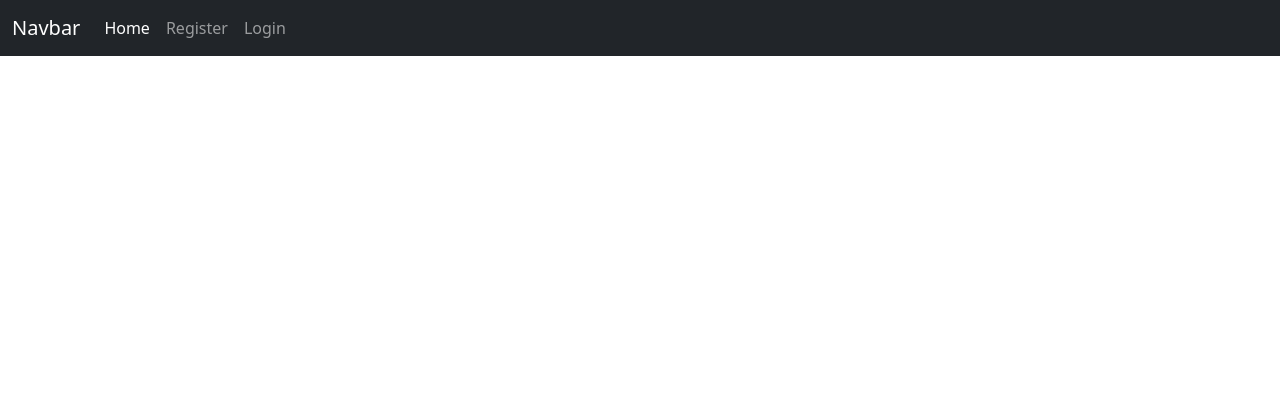
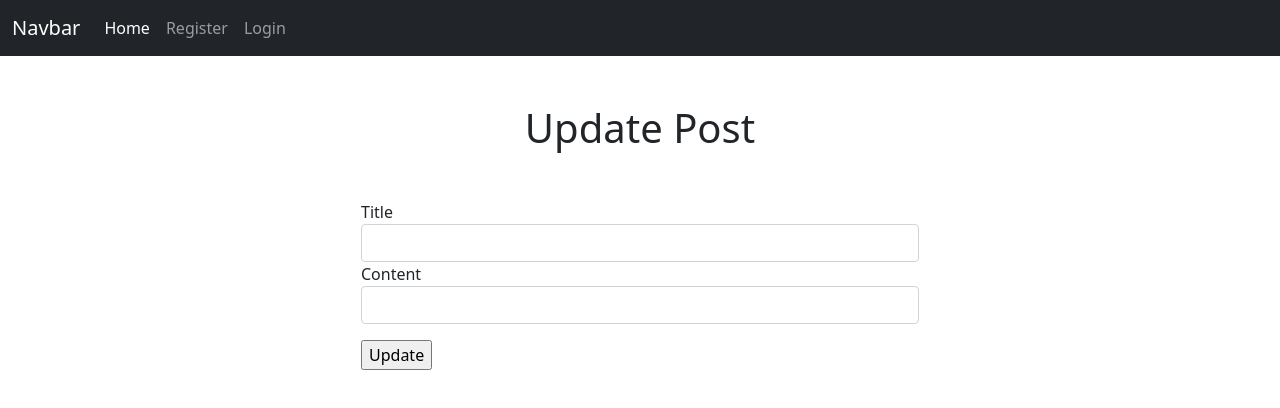
Before and after one commit to dshinnn/React_BlogProject, a React (Create React App) app: page /blog/posts/1/edit in a window 1280 px wide. Shown: the top 408 px of the page. Built offline with nearby package versions, Linux system fonts and the light colour scheme; no server answers.

Commit message:
Add update post

```diff
--- a/src/App.js
+++ b/src/App.js
@@ -7,6 +7,7 @@ import Posts from './views/Posts';
 import SinglePost from './views/SinglePost';
 import NewPost from './views/NewPost';
 import Alert from './components/Alert'
+import UpdatePost from './views/UpdatePost';
 
 export default class App extends Component {
   constructor(props) {
@@ -52,11 +53,10 @@ export default class App extends Component {
             <Route path='login' element={<Login logIn={this.login} flashMessage={this.flashMessage}/>} />
             <Route path='/blog/posts/:postId' element={<SinglePost token={this.state.loggedIn}/>} />
             <Route path='/newpost' element={<NewPost token={this.state.loggedIn} flashMessage={this.flashMessage}/>} />
+            <Route path='/blog/posts/:postId/edit' element={<UpdatePost token={this.state.loggedIn} flashMessage={this.flashMessage}/>} />
           </Routes>
         </div>
       </>
     );
   }
 }
-
-// TO-DO: Update post and flash message
--- a/src/components/PostCards.js
+++ b/src/components/PostCards.js
@@ -1,5 +1,4 @@
 import React, { Component } from 'react';
-import SinglePost from '../views/SinglePost';
 import { Link } from 'react-router-dom';
 
 export default class PostCards extends Component {
--- a/src/views/SinglePost.js
+++ b/src/views/SinglePost.js
@@ -1,5 +1,5 @@
 import React, { useState, useEffect } from 'react';
-import { useParams, useNavigate, Navigate } from 'react-router-dom';
+import { useParams, useNavigate, Link } from 'react-router-dom';
 
 export default function SinglePost (props) {
     const [post, setPost] = useState({})
@@ -37,7 +37,7 @@ export default function SinglePost (props) {
                     <h5 className="card-title fw-bold fs-3">{ post.title }</h5>
                     {/* <h6 className="card-subtitle mb-2 text-muted">{ post.author.username }</h6> */}
                     <p className="card-text">{ post.content }</p>
-                    <button href="#" className="btn btn-primary btn-sm me-2">Update</button>
+                    <Link to={`/blog/posts/${post.id}/edit`} className="btn btn-primary btn-sm me-2">Update</Link>
                     <button className='btn btn-danger btn-sm' onClick={handleDelete}>Delete</button>
                 </div>
             </div>
--- /dev/null
+++ b/src/views/UpdatePost.js
@@ -0,0 +1,65 @@
+import React, { useState, useEffect} from 'react';
+import { useParams, useNavigate } from 'react-router-dom';
+
+export default function UpdatePost (props) {
+    const [title, setTitle] = useState('');
+    const [content, setContent] = useState('');
+    const { postId } = useParams();
+    let navigate = useNavigate();
+    let cancel = false;
+
+    useEffect(() => {
+            fetch(`https://kekambas-blog.herokuapp.com/blog/posts/${postId}`)
+                .then(res => res.json())
+                .then(data => {
+                    if (cancel) return;
+                    console.log(data);
+                    setTitle(data.title);
+                    setContent(data.content);
+                })
+        return () => { cancel = true }
+    }, []);
+
+    const handleForm = (e) => {
+        e.preventDefault();
+        let title = e.target.title.value;
+        let content = e.target.content.value;
+
+        const myHeaders = new Headers();
+        myHeaders.append("Authorization", `Bearer ${props.token}`);
+        myHeaders.append("Content-Type", "application/json");
+
+        let data = JSON.stringify({
+            "title": title,
+            "content": content
+        })
+
+        fetch(`https://kekambas-blog.herokuapp.com//blog/posts/${postId}`, {
+            method: "PUT",
+            headers: myHeaders,
+            body: data
+        }).then(res => res.json())
+            .then(data => {
+                console.log(data);
+                navigate(`/blog/posts/${postId}`)
+            })
+    }
+
+    return(
+        <>
+            <h1 className='text-center mt-5'>Update Post</h1>
+            <form onSubmit={handleForm} className='mt-5 w-50 mx-auto'>
+                <fieldset>
+                    <label htmlFor='title' className='form-group'>Title</label>
+                    <input type='text' name='title' defaultValue={ title } className='form-control' />
+                </fieldset>
+
+                <fieldset>
+                    <label htmlFor='content' className='form-group'>Content</label>
+                    <input type='text' name='content' defaultValue={ content } className='form-control mb-3' />
+                </fieldset>
+                <input type='submit' value='Update' />
+            </form>
+        </>
+    );
+}
```
